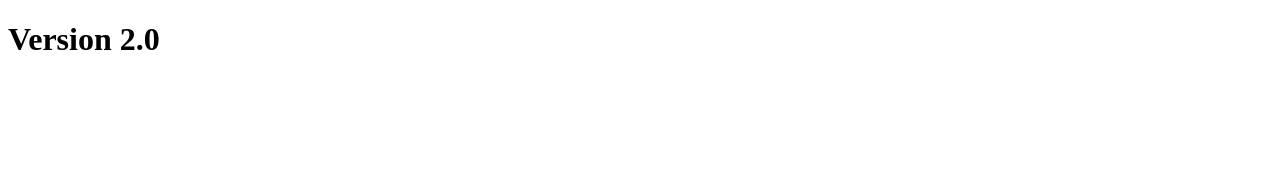
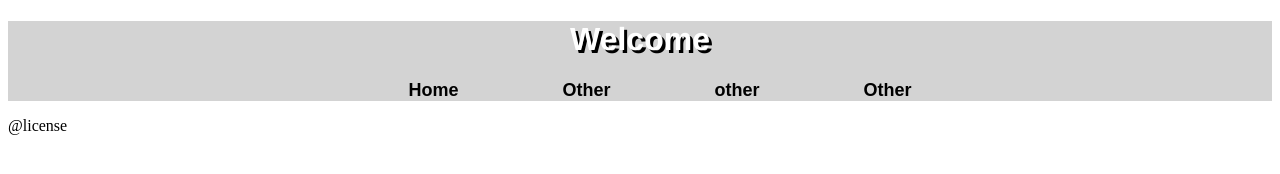
Before and after one commit to msizishangase/vcpractice, a plain HTML site: page index.html in a window 1280 px wide. Drawn offline with Linux system fonts and the light colour scheme.

Commit message:
Navigation bar

```diff
--- a/index.html
+++ b/index.html
@@ -3,9 +3,30 @@
 <head>
     <meta charset="UTF-8">
     <meta name="viewport" content="width=device-width, initial-scale=1.0">
-    <title>Document</title>
+    <title>Web deploy</title>
+    <link rel="stylesheet" href="style.css">
 </head>
 <body>
-    <h1>Version 2.0</h1>
+
+    <header>
+        <div class="top-heading">
+            <h1>Welcome</h1>
+        </div>
+
+        <div class="navBar">
+            <ul class="nav-items">
+                <li class="nav-item">Home</li>
+                <li class="nav-item">Other</li>
+                <li class="nav-item">other</li>
+                <li class="nav-item">Other</li>
+            </ul>
+        </div>
+    </header>
+    <main>
+
+    </main>
+    <footer>
+        @license
+    </footer>
 </body>
 </html>
--- a/style.css
+++ b/style.css
@@ -11,11 +11,13 @@ header {
 }
 
 .navBar {
-    /* background-color: aliceblue; */
+    min-width: 700px;
+    width: 100%;
 }
 
 .nav-items {
     text-align: center;
+    cursor: pointer;
 }
 
 .nav-item {
```
